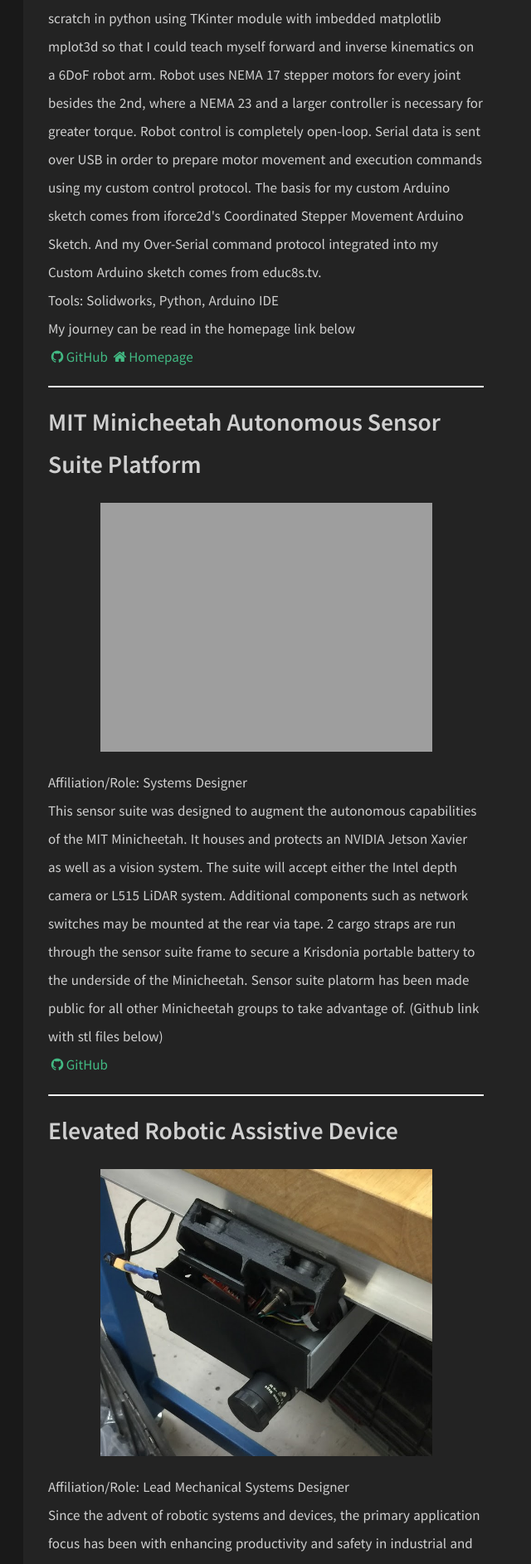
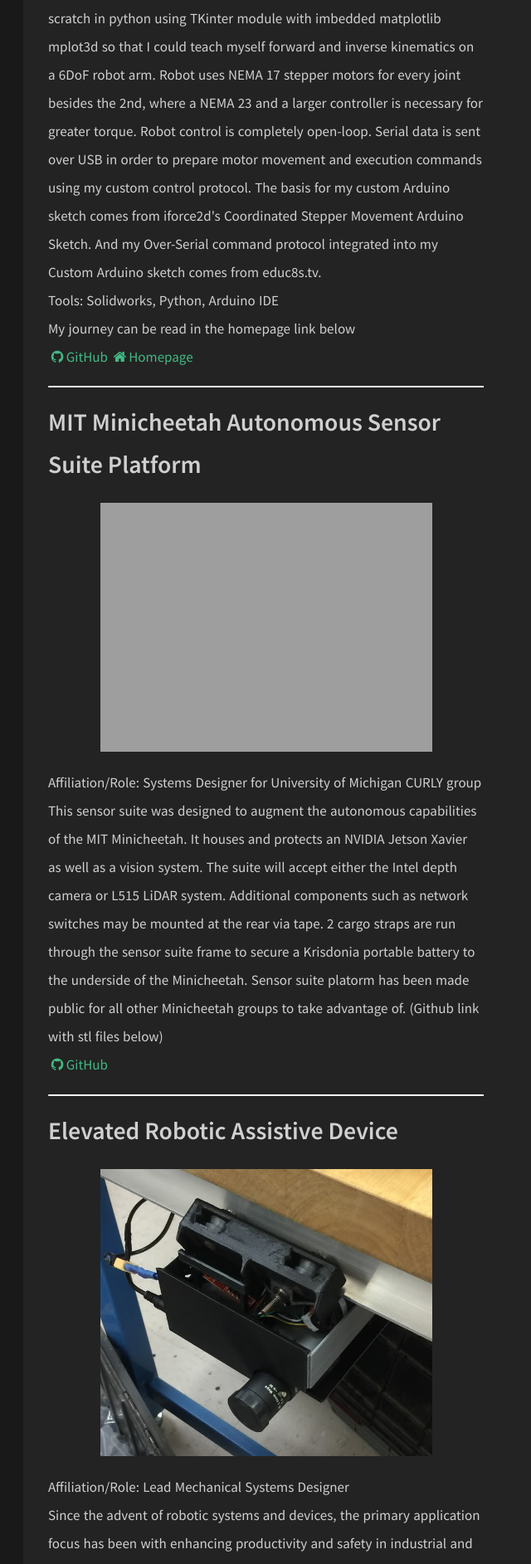
Before and after one commit to uynitsuj/uynitsuj.github.io, a Jekyll site: the page built from about.html, in a window 1280 px wide. Shown: the part 2546-4431 px from the top of the page at 83% size, without its empty margins (292-932 px from the left). Built offline with Jekyll 4.4.1, drawn with Linux system fonts in a browser that asks for light colours; nearby versions of some CDN libraries.

Commit message:
curly group

```diff
--- a/_data/index/projects.yml
+++ b/_data/index/projects.yml
@@ -11,7 +11,7 @@
   youtube: https://www.youtube.com/embed/CedyWQmqiJ0
 
 - name: MIT Minicheetah Autonomous Sensor Suite Platform
-  descr: "Affiliation/Role: Systems Designer<br> This sensor suite was designed to augment the autonomous capabilities of the MIT Minicheetah. It houses and protects an NVIDIA Jetson Xavier as well as a vision system. The suite will accept either the Intel depth camera or L515 LiDAR system. Additional components such as network switches may be mounted at the rear via tape. 2 cargo straps are run through the sensor suite frame to secure a Krisdonia portable battery to the underside of the Minicheetah. Sensor suite platorm has been made public for all other Minicheetah groups to take advantage of. (Github link with stl files below)"
+  descr: "Affiliation/Role: Systems Designer for University of Michigan CURLY group<br> This sensor suite was designed to augment the autonomous capabilities of the MIT Minicheetah. It houses and protects an NVIDIA Jetson Xavier as well as a vision system. The suite will accept either the Intel depth camera or L515 LiDAR system. Additional components such as network switches may be mounted at the rear via tape. 2 cargo straps are run through the sensor suite frame to secure a Krisdonia portable battery to the underside of the Minicheetah. Sensor suite platorm has been made public for all other Minicheetah groups to take advantage of. (Github link with stl files below)"
   image: P4.JPG
   github: https://github.com/UMich-CURLY/minicheetah-sensorsuite
 
```
